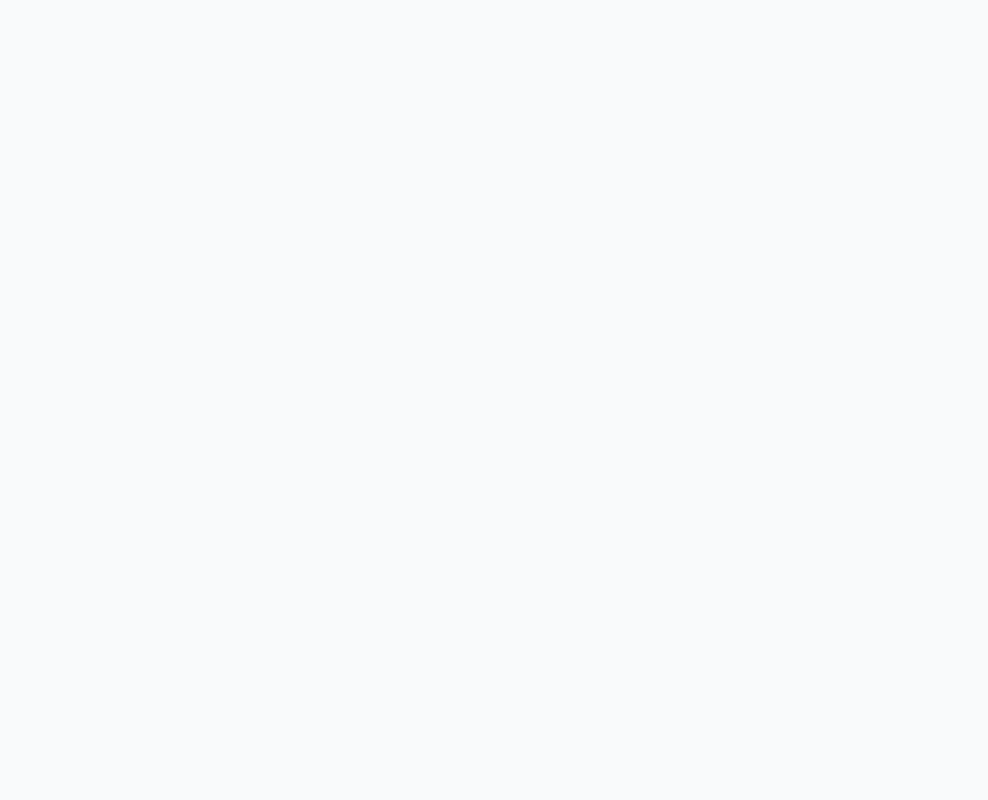
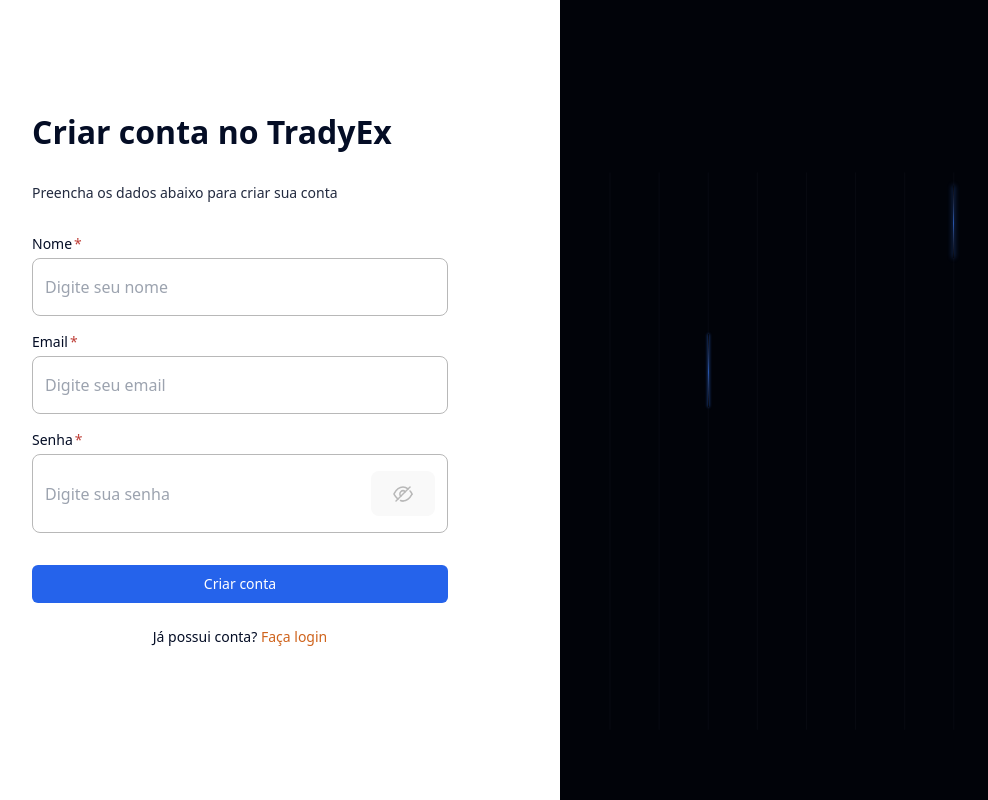
Before and after one commit to Tradyex-BR/upyex-manager, a Vue app: page /cadastro in a window 1280 px wide. Before the commit this address had no page. Shown: the whole page, without its empty margins (80-1068 px from the left). Built offline with nearby package versions, Linux system fonts and the light colour scheme.

Commit message:
feat: register screen

```diff
--- a/src/components/layout/login/LoginForm.vue
+++ b/src/components/layout/login/LoginForm.vue
@@ -107,9 +107,9 @@
         </div>
       <div class="text-center text-sm font-normal text-[rgba(4,13,37,1)]">
         <span>Não possui conta? </span>
-        <button type="button" class="text-[rgba(207,99,28,1)]">
+        <router-link to="/cadastro" class="text-[rgba(207,99,28,1)] hover:underline">
           Cadastre-se
-        </button>
+        </router-link>
       </div>
     </div>
 
--- a/src/router/index.ts
+++ b/src/router/index.ts
@@ -10,6 +10,12 @@
     path: '/login',
     name: 'Login',
     component: () => import('../views/Login.vue'),
+    meta: { requiresAuth: false }
+  },
+  {
+    path: '/cadastro',
+    name: 'Cadastro',
+    component: () => import('../views/Cadastro.vue'),
     meta: { requiresAuth: false }
   },
   {
--- /dev/null
+++ b/src/views/Cadastro.vue
@@ -0,0 +1,152 @@
+<template>
+  <div class="max-w-none flex flex-row w-full h-screen bg-[#010309] mx-auto max-md:max-w-[991px] max-md:flex-col max-sm:max-w-screen-sm">
+    <div class="flex flex-col w-6/12 backdrop-blur-lg items-start gap-8 bg-white p-28 left-[section] max-md:w-full">
+      <h1 class="text-[32px] font-semibold text-[rgba(4,13,37,1)] leading-10">
+        Criar conta no TradyEx
+      </h1>
+      <div class="text-sm font-normal text-[rgba(34,42,63,1)] leading-[18px]">
+        Preencha os dados abaixo para criar sua conta
+      </div>
+
+      <form @submit.prevent="handleSubmit" class="flex flex-col gap-4 w-full">
+        <div class="flex flex-col gap-1 w-full">
+          <label class="flex items-center gap-0.5 text-sm font-medium text-[rgba(4,13,37,1)]">
+            <span>Nome</span>
+            <span class="text-[rgba(190,62,55,1)]">*</span>
+          </label>
+          <div class="flex items-center border gap-4 px-3 py-4 rounded-lg border-solid border-[rgba(184,184,184,1)]">
+            <input
+              type="text"
+              placeholder="Digite seu nome"
+              v-model="name"
+              class="flex-1 bg-transparent outline-none"
+              required
+              :disabled="loading"
+            />
+          </div>
+        </div>
+
+        <div class="flex flex-col gap-1 w-full">
+          <label class="flex items-center gap-0.5 text-sm font-medium text-[rgba(4,13,37,1)]">
+            <span>Email</span>
+            <span class="text-[rgba(190,62,55,1)]">*</span>
+          </label>
+          <div class="flex items-center border gap-4 px-3 py-4 rounded-lg border-solid border-[rgba(184,184,184,1)]">
+            <input
+              type="email"
+              placeholder="Digite seu email"
+              v-model="email"
+              class="flex-1 bg-transparent outline-none"
+              required
+              :disabled="loading"
+            />
+          </div>
+        </div>
+
+        <div class="flex flex-col gap-1 w-full">
+          <label class="flex items-center gap-0.5 text-sm font-medium text-[rgba(4,13,37,1)]">
+            <span>Senha</span>
+            <span class="text-[rgba(190,62,55,1)]">*</span>
+          </label>
+          <div class="flex items-center border gap-4 px-3 py-4 rounded-lg border-solid border-[rgba(184,184,184,1)]">
+            <input
+              :type="showPassword ? 'text' : 'password'"
+              placeholder="Digite sua senha"
+              v-model="password"
+              class="flex-1 bg-transparent outline-none"
+              required
+              :disabled="loading"
+            />
+            <button
+              type="button"
+              @click="showPassword = !showPassword"
+              :aria-label="showPassword ? 'Hide password' : 'Show password'"
+            >
+              <div v-html="eyeIcon"></div>
+            </button>
+          </div>
+        </div>
+
+        <div class="flex flex-col gap-6 w-full max-sm:items-center mt-4">
+          <div>
+            <button
+              type="submit"
+              class="group relative w-full flex justify-center py-2 px-4 border border-transparent text-sm font-medium rounded-md text-white bg-primary hover:bg-primary-dark focus:outline-none focus:ring-2 focus:ring-offset-2 focus:ring-primary disabled:opacity-50 disabled:cursor-not-allowed"
+              :disabled="loading"
+            >
+              <span v-if="loading" class="flex items-center">
+                <svg class="animate-spin -ml-1 mr-3 h-5 w-5 text-white" xmlns="http://www.w3.org/2000/svg" fill="none" viewBox="0 0 24 24">
+                  <circle class="opacity-25" cx="12" cy="12" r="10" stroke="currentColor" stroke-width="4"></circle>
+                  <path class="opacity-75" fill="currentColor" d="M4 12a8 8 0 018-8V0C5.373 0 0 5.373 0 12h4zm2 5.291A7.962 7.962 0 014 12H0c0 3.042 1.135 5.824 3 7.938l3-2.647z"></path>
+                </svg>
+                Criando conta...
+              </span>
+              <span v-else>Criar conta</span>
+            </button>
+          </div>
+          <div class="text-center text-sm font-normal text-[rgba(4,13,37,1)]">
+            <span>Já possui conta? </span>
+            <router-link to="/login" class="text-[rgba(207,99,28,1)] hover:underline">
+              Faça login
+            </router-link>
+          </div>
+        </div>
+
+        <!-- Mensagem de erro -->
+        <div v-if="error" class="rounded-md bg-red-50 p-4">
+          <div class="flex">
+            <div class="flex-shrink-0">
+              <svg class="h-5 w-5 text-red-400" xmlns="http://www.w3.org/2000/svg" viewBox="0 0 20 20" fill="currentColor">
+                <path fill-rule="evenodd" d="M10 18a8 8 0 100-16 8 8 0 000 16zM8.707 7.293a1 1 0 00-1.414 1.414L8.586 10l-1.293 1.293a1 1 0 101.414 1.414L10 11.414l1.293 1.293a1 1 0 001.414-1.414L11.414 10l1.293-1.293a1 1 0 00-1.414-1.414L10 8.586 8.707 7.293z" clip-rule="evenodd" />
+              </svg>
+            </div>
+            <div class="ml-3">
+              <p class="text-sm font-medium text-red-800">
+                {{ error }}
+              </p>
+            </div>
+          </div>
+        </div>
+      </form>
+    </div>
+
+    <LoginBackground />
+  </div>
+</template>
+
+<script setup lang="ts">
+import { ref } from 'vue'
+import { useRouter } from 'vue-router'
+import { useAuthStore } from '@/stores/auth'
+import LoginBackground from '@/components/layout/login/LoginBackground.vue'
+
+const router = useRouter()
+const authStore = useAuthStore()
+
+const name = ref('')
+const email = ref('')
+const password = ref('')
+const showPassword = ref(false)
+const loading = ref(false)
+const error = ref('')
+
+const eyeIcon = '<svg id="I1:1455;10:760" layer-name="Interface, Essential/Eye, Hidden" width="24" height="24" viewBox="0 0 24 24" fill="none" xmlns="http://www.w3.org/2000/svg" class="eye-icon" style="width: 24px; height: 24px"> <path d="M12.0001 18.9999C11.1581 18.9999 10.3151 18.8219 9.49609 18.5049" stroke="#B8B8B8" stroke-width="1.5" stroke-linecap="round" stroke-linejoin="round"></path> <path d="M20.882 12.4678C18.99 15.9668 15.495 18.9998 12 18.9998" stroke="#B8B8B8" stroke-width="1.5" stroke-linecap="round" stroke-linejoin="round"></path> <path d="M19.0791 8.9209C19.7701 9.7299 20.3841 10.6119 20.8821 11.5329C21.0391 11.8239 21.0391 12.1769 20.8821 12.4679" stroke="#B8B8B8" stroke-width="1.5" stroke-linecap="round" stroke-linejoin="round"></path> <path d="M5 19L19 5" stroke="#B8B8B8" stroke-width="1.5" stroke-linecap="round" stroke-linejoin="round"></path> <path d="M9.77309 14.2271C8.54309 12.9971 8.54309 11.0021 9.77309 9.77211C11.0031 8.54211 12.9981 8.54211 14.2281 9.77211" stroke="#B8B8B8" stroke-width="1.5" stroke-linecap="round" stroke-linejoin="round"></path> <path d="M17.044 6.956C15.497 5.759 13.748 5 12 5C8.50499 5 5.00999 8.033 3.11799 11.533C2.96099 11.824 2.96099 12.177 3.11799 12.468C4.06399 14.217 5.40999 15.849 6.95599 17.045" stroke="#B8B8B8" stroke-width="1.5" stroke-linecap="round" stroke-linejoin="round"></path> </svg>'
+
+const handleSubmit = async () => {
+  try {
+    loading.value = true
+    error.value = ''
+
+    // Aqui você implementará a lógica de cadastro
+    // Por enquanto, vamos apenas simular um cadastro bem-sucedido
+    await new Promise(resolve => setTimeout(resolve, 1000))
+
+    // Após o cadastro, redireciona para o login
+    router.push('/login')
+  } catch (err: any) {
+    error.value = err.response?.data?.message || 'Ocorreu um erro ao criar sua conta'
+  } finally {
+    loading.value = false
+  }
+}
+</script>
```
